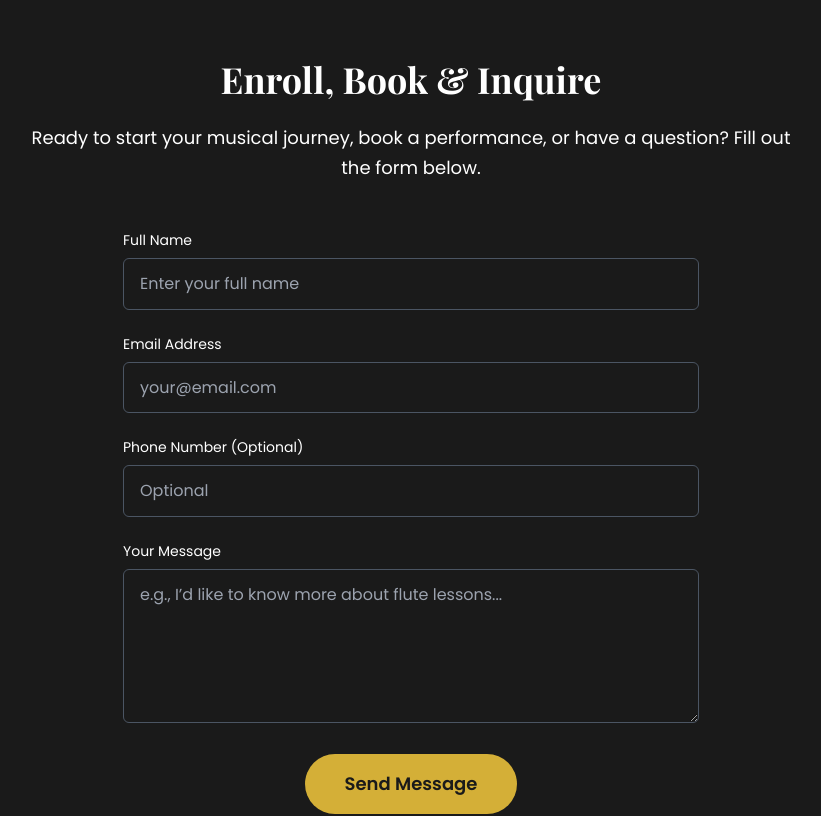
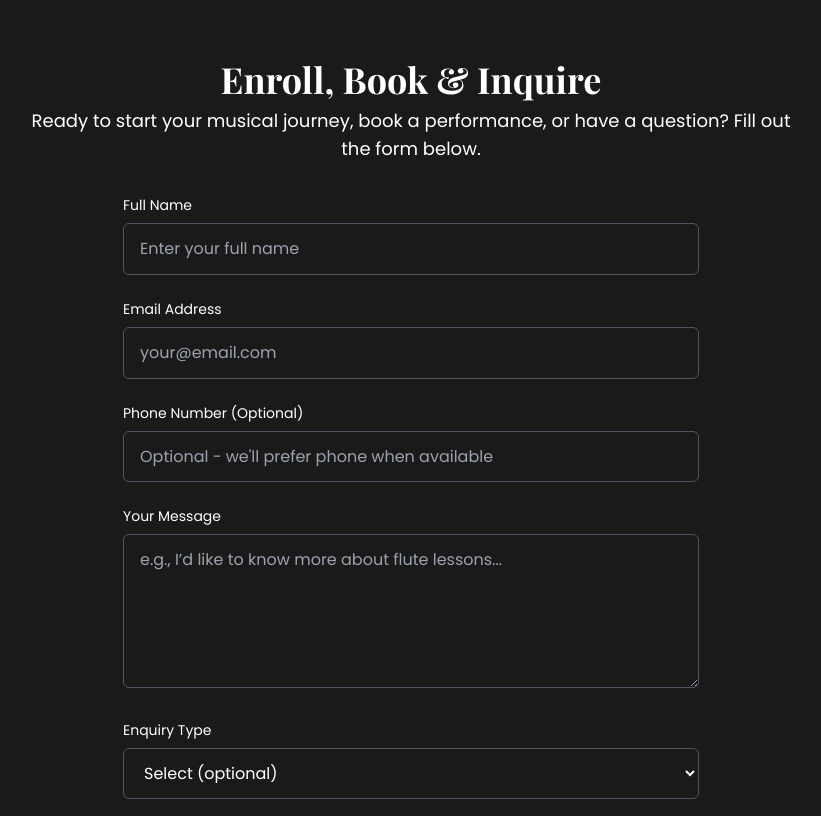
Before and after one commit to Harsh-a1213/Atharva-Flute, a React (Vite) app: page / in a window 1280 px wide. Shown: the part 6080-6896 px from the top of the page, without its empty margins (229-1050 px from the left). Built offline with nearby package versions, Linux system fonts and the light colour scheme.

Commit message:
update both components file

```diff
--- a/components/EnquiryForm.tsx
+++ b/components/EnquiryForm.tsx
@@ -1,116 +1,171 @@
-import React, { useState } from 'react';
+import React, { useState } from "react";
 
 const EnquiryForm: React.FC = () => {
-  const [formData, setFormData] = useState({ name: '', email: '', phone: '', message: '' });
+  const [formData, setFormData] = useState({
+    name: "",
+    email: "",
+    phone: "",
+    message: "",
+    enquiryType: "" // optional; will default to 'Booking' if empty
+  });
+  const [loading, setLoading] = useState(false);
   const [submitted, setSubmitted] = useState(false);
-  const [loading, setLoading] = useState(false);
   const [error, setError] = useState<string | null>(null);
 
-  const handleChange = (e: React.ChangeEvent<HTMLInputElement | HTMLTextAreaElement>) => {
+  const handleChange = (e: React.ChangeEvent<HTMLInputElement | HTMLTextAreaElement | HTMLSelectElement>) => {
     const { name, value } = e.target;
     setFormData(prev => ({ ...prev, [name]: value }));
   };
 
-  const handleSubmit = async (e: React.FormEvent<HTMLFormElement>) => {
+  const handleSubmit = async (e: React.FormEvent) => {
     e.preventDefault();
     setError(null);
     setLoading(true);
 
-    try {
+    // Ensure required keys the Apps Script expects
+    const contactFallback = (formData.phone || formData.email || "").trim();
+
     const payload = {
-        formType: 'enquiry',
-        source: 'Website - Enquiry Section',
-        name: formData.name,
-        contact: formData.phone,
-        email: formData.email,
-        message: formData.message
+      formType: "enquiry",
+      source: "Website - Enquiry Section",
+      name: (formData.name || "").trim(),
+      contact: contactFallback,
+      email: (formData.email || "").trim(),
+      message: (formData.message || "").trim(),
+      enquiryType: formData.enquiryType?.trim() || "Booking"
     };
 
-      const res = await fetch('/api/proxy-saveform', {
-        method: 'POST',
-        headers: { 'Content-Type': 'application/json' },
-        body: JSON.stringify(payload)
+    // Basic front-end validation (name + contact/email)
+    if (!payload.name || !payload.contact) {
+      setError("Please provide your name and at least a phone number or email.");
+      setLoading(false);
+      return;
+    }
+
+    try {
+      const res = await fetch("/api/proxy-saveform", {
+        method: "POST",
+        headers: { "Content-Type": "application/json" },
+        body: JSON.stringify(payload),
       });
 
       const envelope = await res.json();
       if (!envelope || !envelope.ok) {
-        console.error('Submission failed:', envelope);
-        setError('Submission failed. Please try again.');
+        console.error("Enquiry submission failed:", envelope);
+        setError("Submission failed. Please try again.");
         return;
       }
 
       setSubmitted(true);
-      setFormData({ name: '', email: '', phone: '', message: '' });
+      setFormData({ name: "", email: "", phone: "", message: "", enquiryType: "" });
+      // keep success visible briefly
+      setTimeout(() => setSubmitted(false), 2500);
     } catch (err: any) {
-      console.error('Submission failed:', err);
-      setError('Submission failed. Please try again.');
+      console.error("Enquiry error:", err);
+      setError("Network error. Please try again.");
     } finally {
       setLoading(false);
     }
   };
 
+  if (submitted) {
+    return (
+      <section id="contact" className="py-20 bg-[var(--brand-gray)]">
+        <div className="container mx-auto px-6 text-center">
+          <h2 className="text-4xl font-serif font-bold text-[var(--brand-gold)] mb-4">Thank You!</h2>
+          <p className="text-lg text-[var(--brand-light)]">Your enquiry has been sent. We’ll get back to you shortly!</p>
+        </div>
+      </section>
+    );
+  }
+
   return (
     <section id="contact" className="py-20 bg-[var(--brand-gray)]">
       <div className="container mx-auto px-6">
-        {submitted ? (
-          <div className="text-center">
-            <h2 className="text-4xl font-serif font-bold text-[var(--brand-gold)] mb-4">Thank You!</h2>
-            <p className="text-lg text-[var(--brand-light)]">Your enquiry has been sent. We’ll get back to you shortly!</p>
-          </div>
-        ) : (
-          <>
-            <div className="text-center">
-              <h2 className="text-4xl font-serif font-bold text-[var(--brand-gold)] mb-6">Enroll, Book & Inquire</h2>
-              <p className="text-lg text-[var(--brand-light)] max-w-3xl mx-auto leading-relaxed mb-12">
-                Ready to start your musical journey, book a performance, or have a question? Fill out the form below.
-              </p>
+        <div className="text-center mb-8">
+          <h2 className="text-4xl font-serif font-bold text-[var(--brand-gold)] mb-2">Enroll, Book & Inquire</h2>
+          <p className="text-lg text-[var(--brand-light)] max-w-3xl mx-auto">Ready to start your musical journey, book a performance, or have a question? Fill out the form below.</p>
         </div>
 
         <form onSubmit={handleSubmit} className="max-w-xl mx-auto space-y-6">
-              {['name', 'email', 'phone'].map((field) => (
-                <div key={field}>
-                  <label htmlFor={field} className="block text-sm font-medium text-[var(--brand-light)] mb-2">
-                    {field === 'name' ? 'Full Name' : field === 'email' ? 'Email Address' : 'Phone Number (Optional)'}
-                  </label>
+          <div>
+            <label className="block text-sm font-medium text-[var(--brand-light)] mb-2">Full Name</label>
             <input
-                    type={field === 'email' ? 'email' : field === 'phone' ? 'tel' : 'text'}
-                    name={field}
-                    id={field}
-                    value={formData[field as keyof typeof formData]}
+              name="name"
+              value={formData.name}
               onChange={handleChange}
-                    required={field !== 'phone'}
-                    className="w-full bg-[var(--brand-dark)] border border-gray-600 rounded-md py-3 px-4 text-white placeholder-gray-400 focus:outline-none focus:ring-2 focus:ring-[var(--brand-gold)]"
-                    placeholder={field === 'name' ? 'Enter your full name' : field === 'email' ? 'your@email.com' : 'Optional'}
+              required
+              className="w-full bg-[var(--brand-dark)] border border-gray-600 rounded-md py-3 px-4 text-white"
+              placeholder="Enter your full name"
               disabled={loading}
             />
           </div>
-              ))}
 
           <div>
-                <label htmlFor="message" className="block text-sm font-medium text-[var(--brand-light)] mb-2">Your Message</label>
+            <label className="block text-sm font-medium text-[var(--brand-light)] mb-2">Email Address</label>
+            <input
+              name="email"
+              type="email"
+              value={formData.email}
+              onChange={handleChange}
+              className="w-full bg-[var(--brand-dark)] border border-gray-600 rounded-md py-3 px-4 text-white"
+              placeholder="your@email.com"
+              disabled={loading}
+            />
+          </div>
+
+          <div>
+            <label className="block text-sm font-medium text-[var(--brand-light)] mb-2">Phone Number (Optional)</label>
+            <input
+              name="phone"
+              type="tel"
+              value={formData.phone}
+              onChange={handleChange}
+              className="w-full bg-[var(--brand-dark)] border border-gray-600 rounded-md py-3 px-4 text-white"
+              placeholder="Optional - we'll prefer phone when available"
+              disabled={loading}
+            />
+          </div>
+
+          <div>
+            <label className="block text-sm font-medium text-[var(--brand-light)] mb-2">Your Message</label>
             <textarea
               name="message"
-                  id="message"
               rows={5}
               value={formData.message}
               onChange={handleChange}
               required
               placeholder="e.g., I’d like to know more about flute lessons..."
-                  className="w-full bg-[var(--brand-dark)] border border-gray-600 rounded-md py-3 px-4 text-white placeholder-gray-400 focus:outline-none focus:ring-2 focus:ring-[var(--brand-gold)]"
+              className="w-full bg-[var(--brand-dark)] border border-gray-600 rounded-md py-3 px-4 text-white"
               disabled={loading}
             />
+          </div>
+
+          <div>
+            <label className="block text-sm font-medium text-[var(--brand-light)] mb-2">Enquiry Type</label>
+            <select
+              name="enquiryType"
+              value={formData.enquiryType}
+              onChange={handleChange}
+              className="w-full bg-[var(--brand-dark)] border border-gray-600 rounded-md py-3 px-4 text-white"
+              disabled={loading}
+            >
+              <option value="">Select (optional)</option>
+              <option value="Demo Class Scheduling">Book Free Trial</option>
+              <option value="Class Enquiry">Enroll in Class</option>
+              <option value="Performance/Concert Enquiry">Book Show / Performance</option>
+              <option value="Booking">Other Enquiry</option>
+            </select>
           </div>
 
           {error && <div className="text-sm text-red-600 bg-red-50 border p-2 rounded">{error}</div>}
 
           <div className="text-center">
             <button type="submit" disabled={loading} className="bg-brand-gold text-brand-dark font-bold py-4 px-10 rounded-full text-lg">
-                  {loading ? 'Sending...' : 'Send Message'}
+              {loading ? "Sending..." : "Send Message"}
             </button>
           </div>
         </form>
-          </>
-        )}
       </div>
     </section>
   );
```
Also changed, not shown: components/BookPerformanceModal.tsx (+97 -28 lines). Lines whose indentation alone changed are shown as unchanged.
